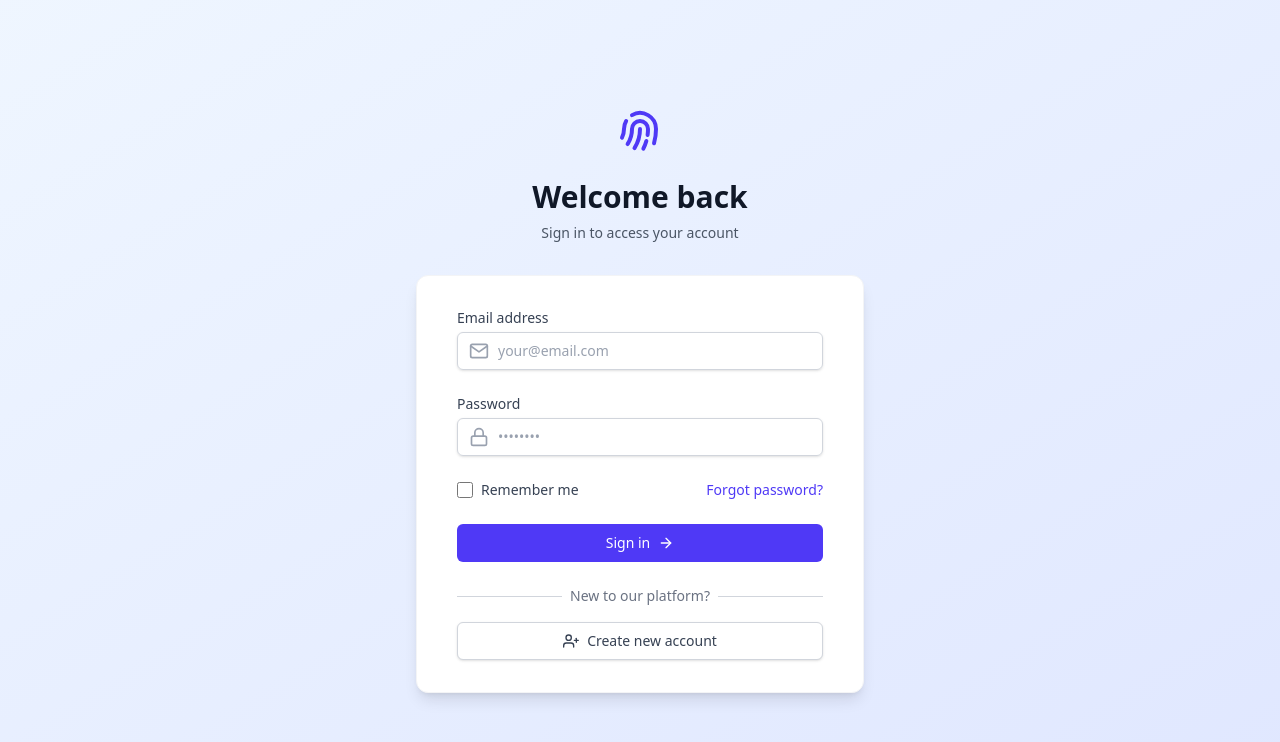
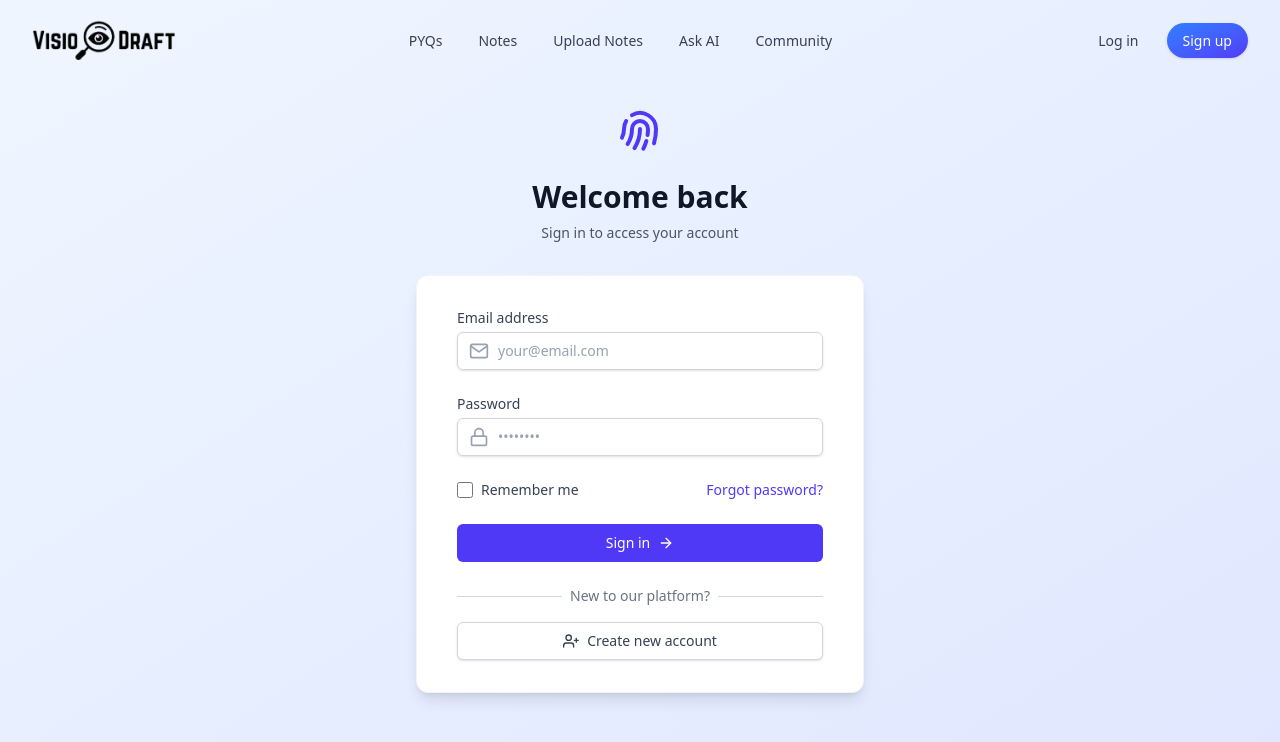
Before and after one commit to abhishek4524/VisioDraft, a React (Vite) app in the folder client/: page /login in a window 1280 px wide. Shown: the top 742 px of the page. Built offline with nearby package versions, Linux system fonts and the light colour scheme.

Commit message:
ADD some importent features

```diff
--- a/client/src/pages/Login.jsx
+++ b/client/src/pages/Login.jsx
@@ -67,6 +67,7 @@ const Login = ({ setToken }) => {
 
   return (
     <div className="min-h-screen bg-gradient-to-br from-blue-50 to-indigo-100 flex flex-col justify-center py-12 px-4 sm:px-6 lg:px-8">
+      <Navbar />
       <div className="sm:mx-auto sm:w-full sm:max-w-md">
         <div className="text-center">
           <svg
--- a/client/src/pages/Signup.jsx
+++ b/client/src/pages/Signup.jsx
@@ -81,6 +81,7 @@ const Signup = ({ setToken }) => {
 
   return (
     <div className="min-h-screen bg-gradient-to-br from-blue-50 to-indigo-100 flex flex-col justify-center py-12 px-4 sm:px-6 lg:px-8">
+      <Navbar />
       <div className="sm:mx-auto sm:w-full sm:max-w-md">
         <div className="text-center mt-6">
           <h2 className="text-center text-3xl font-extrabold text-gray-900">
```
